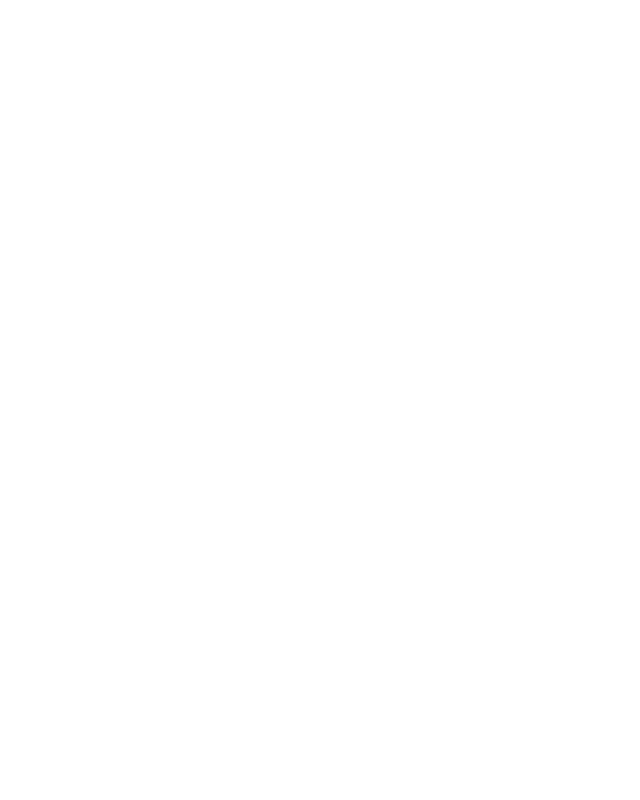
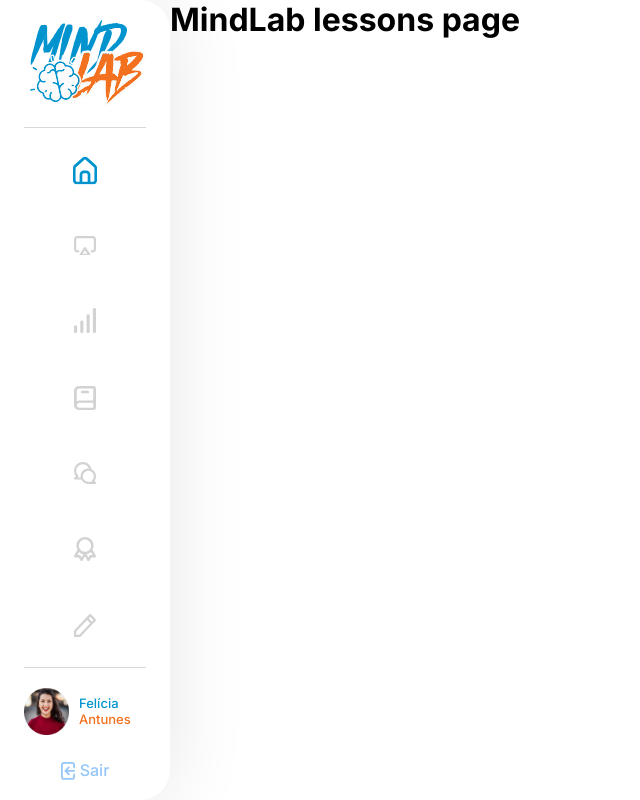
Before and after one commit to HenriqueSenaDev/mind-lab, a React (Vite) app: page /lessons in a window 1280 px wide. Before the commit this address had no page. Shown: the whole page, without its empty margins (0-640 px from the left). Built offline with nearby package versions, Linux system fonts and the light colour scheme; a web font is replaced by a local one.

Commit message:
MainLayout component

```diff
--- /dev/null
+++ b/src/layouts/main/index.tsx
@@ -0,0 +1,34 @@
+import { ReactNode, useState } from "react";
+import Menu from "../../components/menu";
+import userPhoto from "../../assets/common/user-photo.png";
+import { ReactComponent as Logo } from "../../assets/common/logo.svg";
+import "./styles.css";
+
+function MainLayout({ children }: { children: ReactNode }) {
+    const [isMenuOpen, setIsMenuOpen] = useState<boolean>(document.body.clientWidth > 992);
+
+    window.addEventListener('resize', () => {
+        if (document.body.clientWidth > 992) setIsMenuOpen(true);
+    });
+
+    return (
+        <div className="main-layout">
+            {isMenuOpen && <Menu setIsMenuOpen={setIsMenuOpen} />}
+
+            <div className="main-layout-content">
+                <div
+                    className="mobile-header"
+                    onClick={() => setIsMenuOpen(true)}
+                >
+                    <img className="mobile-header-user-photo" src={userPhoto} alt="user photo sample" />
+
+                    <Logo className="mobile-header-logo" />
+                </div>
+
+                {children}
+            </div>
+        </div>
+    );
+}
+
+export default MainLayout;
--- /dev/null
+++ b/src/layouts/main/styles.css
@@ -0,0 +1,35 @@
+.main-layout {
+    height: 100vh;
+    position: relative;
+}
+
+.main-layout-content {
+    min-height: 100vh;
+}
+
+.mobile-header {
+    position: relative;
+    padding: 24px 20px 0 20px;
+}
+
+.mobile-header-user-photo {
+    width: 40px;
+}
+
+.mobile-header-logo {
+    height: 50px;
+    width: auto;
+    position: absolute;
+    left: 50%;
+    transform: translateX(-50%);
+}
+
+@media(min-width: 992px) {
+    .main-layout {
+        display: flex;
+    }
+
+    .mobile-header {
+        display: none;
+    }
+}
--- a/src/routes.tsx
+++ b/src/routes.tsx
@@ -1,11 +1,19 @@
 import { BrowserRouter as Router, Routes, Route } from "react-router-dom";
 import Landing from "./pages/landing";
+import MainLayout from "./layouts/main";
 
 function AppRoutes() {
     return (
         <Router>
             <Routes>
                 <Route path="/" element={<Landing />} />
+                <Route path="/home" element={<MainLayout children={<h1>MindLab home page</h1>} />} />
+                <Route path="/lessons" element={<MainLayout children={<h1>MindLab lessons page</h1>} />} />
+                <Route path="/performance" element={<MainLayout children={<h1>MindLab performance page</h1>} />} />
+                <Route path="/materials" element={<MainLayout children={<h1>MindLab materials page</h1>} />} />
+                <Route path="/forums" element={<MainLayout children={<h1>MindLab forums page</h1>} />} />
+                <Route path="/achievements" element={<MainLayout children={<h1>MindLab achievements page</h1>} />} />
+                <Route path="/personalization" element={<MainLayout children={<h1>MindLab personalization page</h1>} />} />
             </Routes>
         </Router>
     );
```
